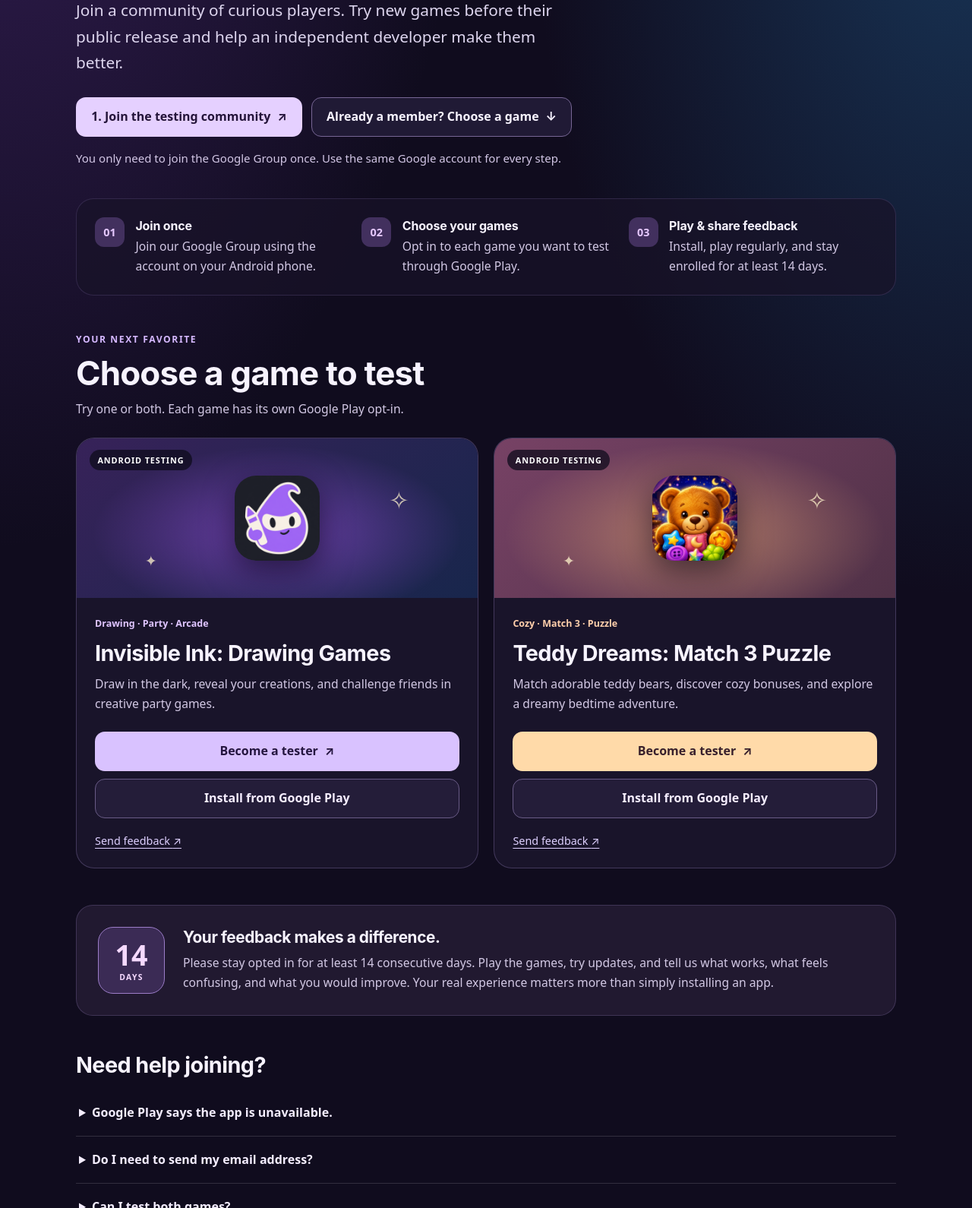
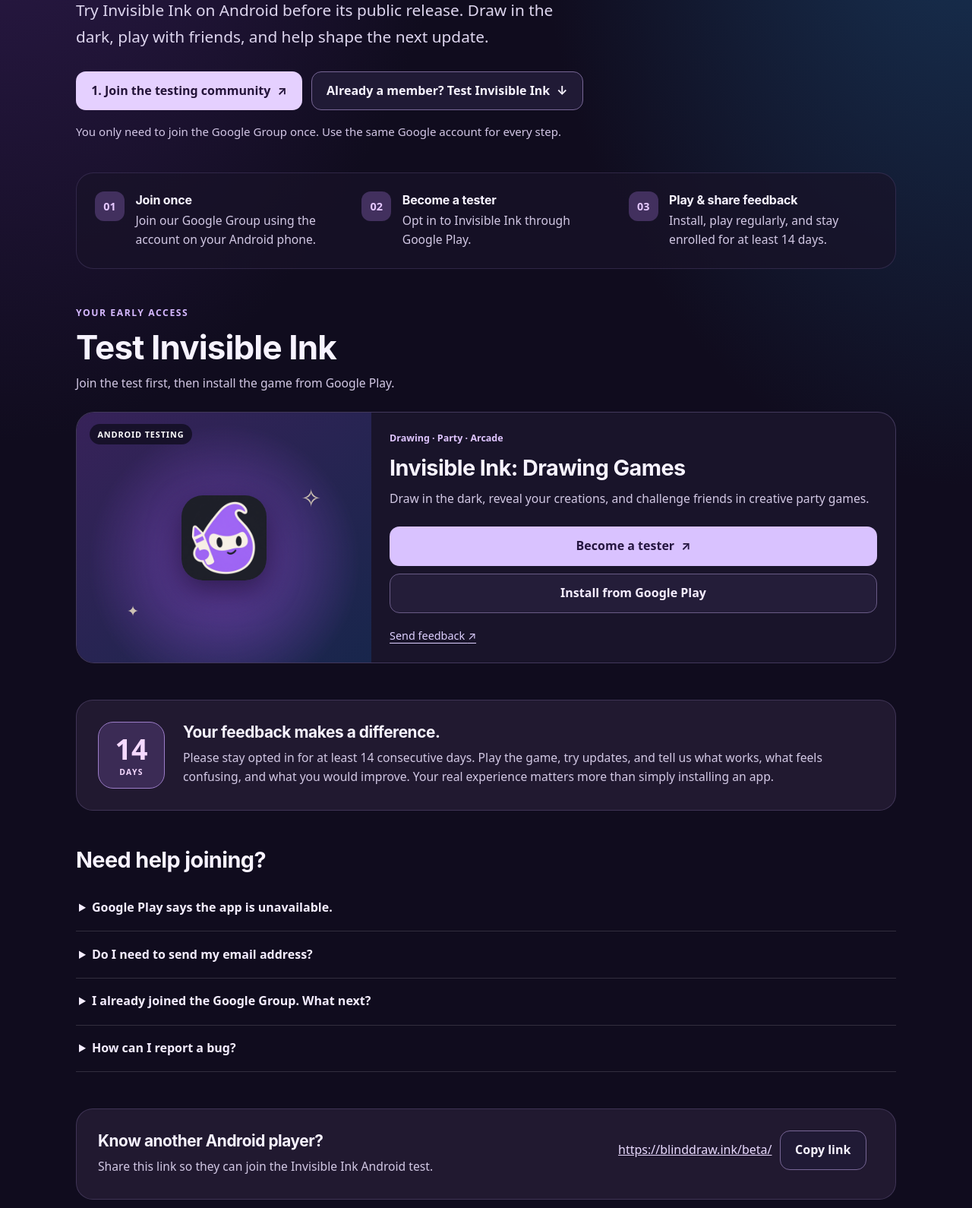
Before and after one commit to ShadyGhalab/BindDraw, an Astro site: page /beta in a window 1280 px wide. Shown: the part 558-2148 px from the top of the page at 76% size. Built offline with nearby package versions, Linux system fonts and the light colour scheme; Astro itself is replaced by a stand-in of ours.

Commit message:
Focus the Android beta page on Invisible Ink only

```diff
--- a/src/data/beta.mjs
+++ b/src/data/beta.mjs
@@ -12,16 +12,6 @@ export const games = [
     description: 'Draw in the dark, reveal your creations, and challenge friends in creative party games.',
     feedback: 'mailto:support@blinddraw.ink',
   },
-  {
-    id: 'teddy-dreams',
-    name: 'Teddy Dreams: Match 3 Puzzle',
-    shortName: 'Teddy Dreams',
-    packageId: 'com.tendonlife.teddybear',
-    icon: 'images/beta/teddy-dreams.png',
-    genre: 'Cozy · Match 3 · Puzzle',
-    description: 'Match adorable teddy bears, discover cozy bonuses, and explore a dreamy bedtime adventure.',
-    feedback: 'mailto:Feedback@teddytoymatch.com',
-  },
 ].map((game) => ({
   ...game,
   testingUrl: 'https://play.google.com/apps/testing/' + game.packageId,
--- a/src/pages/beta.astro
+++ b/src/pages/beta.astro
@@ -2,8 +2,8 @@
 import '../styles/global.css';
 import { games, groupUrl, portalUrl } from '../data/beta.mjs';
 const base = import.meta.env.BASE_URL;
-const title = 'Android Beta Testers | ShadyGhalabs';
-const description = 'Join our Android testing community, try Invisible Ink and Teddy Dreams, and help shape future games.';
+const title = 'Invisible Ink | Android Beta Testing';
+const description = 'Join the Android beta for Invisible Ink: Drawing Games. Draw, play, and share feedback.';
 ---
 
 <!doctype html>
@@ -29,7 +29,7 @@ const description = 'Join our Android testing community, try Invisible Ink and T
       <div class="shell header-inner">
         <a class="brand" href={portalUrl}>
           <span class="brand-mark" aria-hidden="true">✦</span>
-          <span>ShadyGhalabs <small>ANDROID BETA COMMUNITY</small></span>
+          <span>Invisible Ink <small>ANDROID BETA TESTING</small></span>
         </a>
         <a class="home-link" href={base}>Invisible Ink home <span aria-hidden="true">↗</span></a>
       </div>
@@ -37,11 +37,11 @@ const description = 'Join our Android testing community, try Invisible Ink and T
     <main id="main-content" class="shell">
       <section class="intro" aria-labelledby="hero-title">
         <span class="eyebrow"><span class="dot" aria-hidden="true"></span> EARLY ACCESS · ANDROID</span>
-        <h1 id="hero-title">Play early.<br/><span>Shape what’s next.</span></h1>
-        <p class="lead">Join a community of curious players. Try new games before their public release and help an independent developer make them better.</p>
+        <h1 id="hero-title">Draw early.<br/><span>Reveal what’s next.</span></h1>
+        <p class="lead">Try Invisible Ink on Android before its public release. Draw in the dark, play with friends, and help shape the next update.</p>
         <div class="hero-actions">
           <a class="action primary" href={groupUrl}>1. Join the testing community <span aria-hidden="true">↗</span></a>
-          <a class="action secondary" href="#games">Already a member? Choose a game <span aria-hidden="true">↓</span></a>
+          <a class="action secondary" href="#games">Already a member? Test Invisible Ink <span aria-hidden="true">↓</span></a>
         </div>
         <p class="small-note">You only need to join the Google Group once. Use the same Google account for every step.</p>
       </section>
@@ -49,16 +49,16 @@ const description = 'Join our Android testing community, try Invisible Ink and T
       <section class="instructions" aria-label="How testing works">
         <ol class="step-grid">
           <li><span class="step-num">01</span><div><h2>Join once</h2><p>Join our Google Group using the account on your Android phone.</p></div></li>
-          <li><span class="step-num">02</span><div><h2>Choose your games</h2><p>Opt in to each game you want to test through Google Play.</p></div></li>
+          <li><span class="step-num">02</span><div><h2>Become a tester</h2><p>Opt in to Invisible Ink through Google Play.</p></div></li>
           <li><span class="step-num">03</span><div><h2>Play &amp; share feedback</h2><p>Install, play regularly, and stay enrolled for at least 14 days.</p></div></li>
         </ol>
       </section>
 
       <section id="games" class="games-section" aria-labelledby="games-title">
         <div class="section-heading">
-          <p class="kicker">YOUR NEXT FAVORITE</p>
-          <h2 id="games-title">Choose a game to test</h2>
-          <p>Try one or both. Each game has its own Google Play opt-in.</p>
+          <p class="kicker">YOUR EARLY ACCESS</p>
+          <h2 id="games-title">Test Invisible Ink</h2>
+          <p>Join the test first, then install the game from Google Play.</p>
         </div>
         <div class="games-grid">
           {games.map((game) => (
@@ -88,7 +88,7 @@ const description = 'Join our Android testing community, try Invisible Ink and T
         <span class="calendar" aria-hidden="true">14<span>DAYS</span></span>
         <div>
           <h2 id="commitment-title">Your feedback makes a difference.</h2>
-          <p>Please stay opted in for at least 14 consecutive days. Play the games, try updates, and tell us what works, what feels confusing, and what you would improve. Your real experience matters more than simply installing an app.</p>
+          <p>Please stay opted in for at least 14 consecutive days. Play the game, try updates, and tell us what works, what feels confusing, and what you would improve. Your real experience matters more than simply installing an app.</p>
         </div>
       </section>
 
@@ -96,23 +96,23 @@ const description = 'Join our Android testing community, try Invisible Ink and T
         <h2 id="faq-title">Need help joining?</h2>
         <details>
           <summary>Google Play says the app is unavailable.</summary>
-          <p>Check that you have joined the Google Group, are using the same Google account on your Android phone, and have opted in to the specific game. Access depends on the active testing release, supported devices, and available countries. If you still cannot join, contact the developer.</p>
+          <p>Check that you have joined the Google Group, are using the same Google account on your Android phone, and have opted in to Invisible Ink. Access depends on the active testing release, supported devices, and available countries. If you still cannot join, contact the developer.</p>
         </details>
         <details>
           <summary>Do I need to send my email address?</summary>
           <p>No separate email submission is needed on this website. Google Groups and Google Play handle your membership and enrollment.</p>
         </details>
         <details>
-          <summary>Can I test both games?</summary>
-          <p>Yes. Join the community once, then opt in to each game's test individually. You can install the games after Google Play confirms eligibility.</p>
+          <summary>I already joined the Google Group. What next?</summary>
+          <p>You do not need to join the group again. Use the same Google account to opt in to Invisible Ink, then install it from Google Play.</p>
         </details>
         <details>
           <summary>How can I report a bug?</summary>
-          <p>Use the feedback link for the game above. Include your device model, Android version, and what happened. Please avoid sending private account or payment information.</p>
+          <p>Use the Invisible Ink feedback link above. Include your device model, Android version, and what happened. Please avoid sending private account or payment information.</p>
         </details>
       </section>
       <section class="share" aria-labelledby="share-title">
-        <div><h2 id="share-title">Know another Android player?</h2><p>Share this single link so they can join the community and choose a game.</p></div>
+        <div><h2 id="share-title">Know another Android player?</h2><p>Share this link so they can join the Invisible Ink Android test.</p></div>
         <div class="share-actions">
           <a class="share-url" href={portalUrl}>{portalUrl}</a>
           <button class="action secondary copy-button" type="button" hidden>Copy link</button>
@@ -188,21 +188,21 @@ const description = 'Join our Android testing community, try Invisible Ink and T
   .games-section { padding: 3rem 0; scroll-margin-top: 1rem; }
   .kicker { letter-spacing: .13em; color: #d5b8ff !important; font-weight: 750; font-size: .76rem !important; margin-bottom: .6rem; }
   .section-heading h2 { font-size: clamp(1.8rem, 4vw, 2.75rem); margin-bottom: .6rem; }
-  .games-grid { margin-top: 1.5rem; display: grid; grid-template-columns: repeat(2,minmax(0,1fr)); gap: 1.3rem; }
+  .games-grid { margin-top: 1.5rem; display: grid; grid-template-columns: minmax(0,1fr); gap: 1.3rem; }
   .game { display: flex; flex-direction: column; min-width: 0; overflow: hidden; border: 1px solid #bba2ea40; border-radius: 24px; background: #19142a; }
   .game-art { position: relative; display: grid; place-items: center; min-height: 210px; background: radial-gradient(ellipse at 50% 60%, #9e54e990, transparent 65%), linear-gradient(140deg,#372259,#18264c); overflow: hidden; }
-  .teddy-dreams .game-art { background: radial-gradient(ellipse at 50% 60%,#ffbc7a80,transparent 67%),linear-gradient(140deg,#774265,#503147); }
+
   .game-art img { position: relative; width: 112px; height: 112px; border-radius: 25%; box-shadow: 0 14px 40px #09041599; object-fit: cover; }
   .art-label { position: absolute; top: 15px; left: 17px; padding: .3rem .65rem; border-radius: 99px; background: #0e0b1bbf; color: #fff; font-size: .68rem; font-weight: 700; letter-spacing: .08em; }
   .art-star { color: #fff4cc; position: absolute; opacity: .75; font-size: 2rem; }
   .star-one { top: 26%; right: 17%; } .star-two { bottom: 16%; left: 17%; font-size: 1.2rem; }
   .game-body { display: flex; flex: 1; flex-direction: column; gap: .75rem; padding: 1.5rem; }
   .genre { color: #dfc5ff; font-size: .78rem; font-weight: 700; }
-  .teddy-dreams .genre { color: #ffcfab; }
+
   .game h3 { font-size: clamp(1.35rem,3vw,1.8rem); }
   .game-actions { display: grid; gap: .65rem; margin-top: auto; padding-top: .7rem; }
   .game-primary { background: #d9c2ff; color: #251640; }
-  .teddy-dreams .game-primary { background: #ffdaa9; color: #38202c; }
+
   .game-secondary { color: #f5edff; background: #241d39; border-color: #695b86; }
   .feedback { font-size: .9rem; color: #ded0ff; text-decoration: underline; text-underline-offset: 4px; align-self: flex-start; margin-top: .4rem; }
   .commitment, .share { display: flex; align-items: center; gap: 1.5rem; padding: 1.75rem; border-radius: 22px; border: 1px solid #bba2ea33; background: #211930; }
@@ -221,6 +221,7 @@ const description = 'Join our Android testing community, try Invisible Ink and T
   .beta-footer { margin-top: 2.5rem; border-top: 1px solid #ffffff18; }
   .footer-inner { justify-content: flex-start; gap: 1.2rem; color: #d2c6e4; font-size: .85rem; }
   .footer-inner a { text-decoration: underline; text-underline-offset: 3px; }
+  @media (min-width: 761px) { .game { flex-direction: row; } .game-art { flex: 0 0 36%; min-height: 320px; } }
   @media (max-width: 760px) {
     .step-grid { grid-template-columns: 1fr; gap: 1.1rem; }
     .games-grid { grid-template-columns: 1fr; }
```
Also changed, not shown: tests/beta-portal.test.mjs (+3 -2 lines), README.md, public/images/beta/teddy-dreams.png (deleted).
